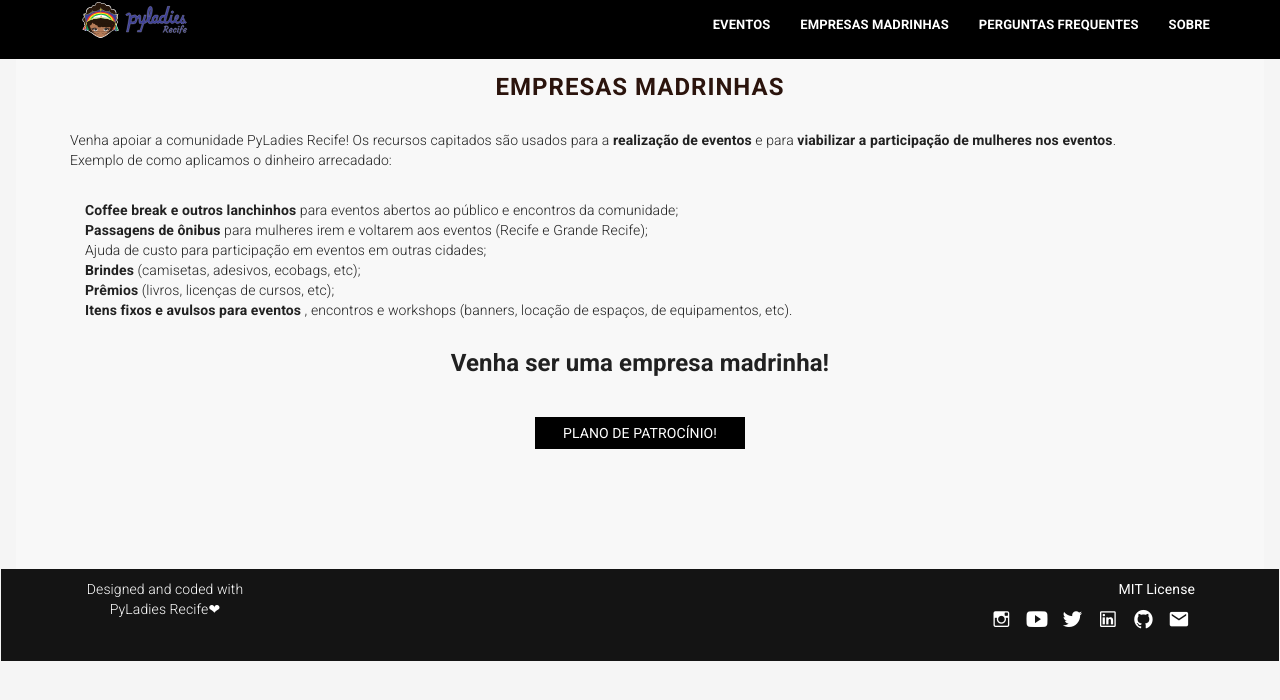
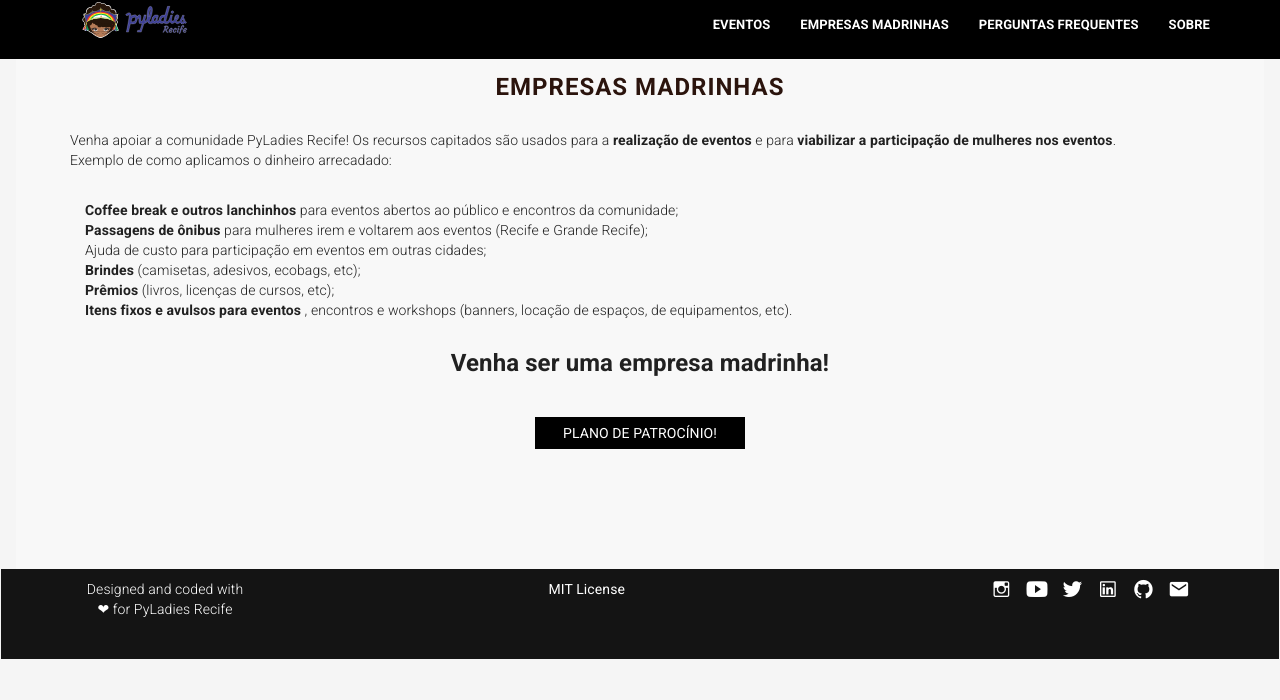
Before and after one commit to pyladiesrecife/pyladiesrecife.github.io, a Jekyll site: the page built from madrinhas.md, in a window 1280 px wide and 900 px high, scrolled down 32 px. Shown: the top 700 px of the window. Built offline with Jekyll 4.4.1, drawn with Linux system fonts in a browser that asks for light colours; some web fonts are replaced.

Commit message:
Minor fixes @ Footer

```diff
--- a/_includes/footer.html
+++ b/_includes/footer.html
@@ -3,17 +3,20 @@
         <div class="site-footer-title">
             <div class="col-md-2">
                 <p>
-                    Designed and coded with PyLadies Recife<span class="love">❤</span>
+                    Designed and coded with <span class="love">❤</span> for PyLadies Recife
                 </p>
             </div>
-            <div class="col-md-10">
+
+            <div class="col-md-4">
                 <p class="license">
                     <a href="https://github.com/pyladiesrecife/pyladiesrecife.github.io/blob/main/LICENSE"
                         target="_blank">
                         MIT License
                     </a>
                 </p>
+            </div>
 
+            <div class="col-md-6">
                 {% for item in site.data.footer %}
                 <ol class="social-block">
                     {% if item.instagram !="" and item.instagram != nil %}
--- a/assets/css/main.css
+++ b/assets/css/main.css
@@ -612,11 +612,6 @@
  * 7.0 Site-footer
  */
 .site-footer {
-
-  /* position: fixed;
-  margin-left: -16px;
-  margin-right: -16px; */
-	/* height: 100%; */
 	background-color: #141414;
   color: #fff;
   text-align: center;
```
